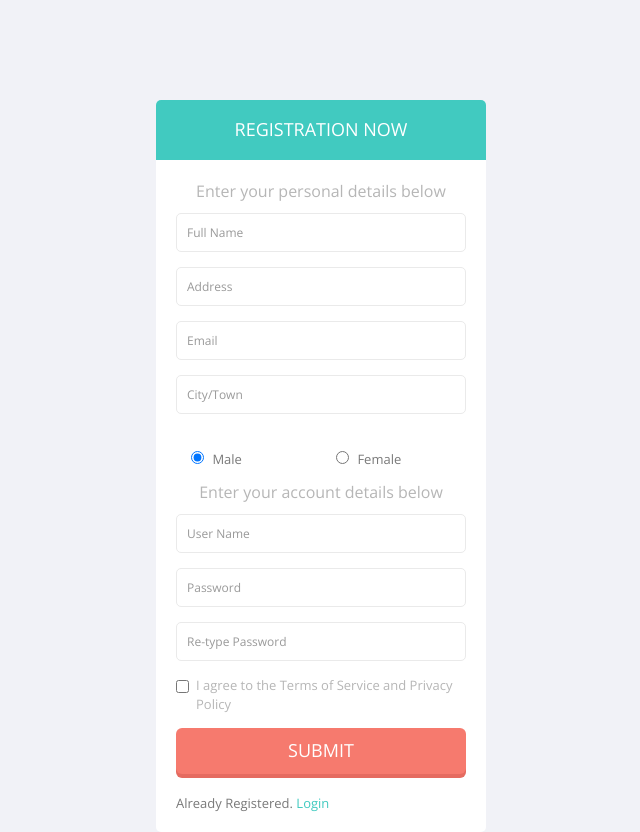
After one commit to qod7/bhancha, a Django app: page /signup/ in a window 1280 px wide. The commit adds this page. Shown: the whole page, without its empty margins (319-959 px from the left). Run offline with Django 3.2, Linux system fonts and the light colour scheme.

Commit message:
Signup page

```diff
--- a/mainapp/templates/mainapp/login.html
+++ b/mainapp/templates/mainapp/login.html
@@ -17,7 +17,7 @@
         <button class="btn btn-lg btn-login btn-block" type="submit">Sign in</button>
         <div class="registration">
             Don't have an account yet?
-            <a class="" href="">
+            <a class="" href="{% url 'signup' %}">
                 Create an account
             </a>
         </div>
--- /dev/null
+++ b/mainapp/templates/mainapp/signup.html
@@ -0,0 +1,40 @@
+{% extends "mainapp/base.html" %}
+
+{% block content %}
+<div class="container">
+	<form class="form-signin" action="index.html">
+		<h2 class="form-signin-heading">registration now</h2>
+		<div class="login-wrap">
+		    <p>Enter your personal details below</p>
+		    <input type="text" class="form-control" placeholder="Full Name" autofocus>
+		    <input type="text" class="form-control" placeholder="Address" autofocus>
+		    <input type="text" class="form-control" placeholder="Email" autofocus>
+		    <input type="text" class="form-control" placeholder="City/Town" autofocus>
+		    <div class="radios">
+		        <label class="label_radio col-lg-6 col-sm-6" for="radio-01">
+		            <input name="sample-radio" id="radio-01" value="1" type="radio" checked /> Male
+		        </label>
+		        <label class="label_radio col-lg-6 col-sm-6" for="radio-02">
+		            <input name="sample-radio" id="radio-02" value="1" type="radio" /> Female
+		        </label>
+		    </div>
+
+		    <p> Enter your account details below</p>
+		    <input type="text" class="form-control" placeholder="User Name" autofocus>
+		    <input type="password" class="form-control" placeholder="Password">
+		    <input type="password" class="form-control" placeholder="Re-type Password">
+		    <label class="checkbox">
+		        <input type="checkbox" value="agree this condition"> I agree to the Terms of Service and Privacy Policy
+		    </label>
+		    <button class="btn btn-lg btn-login btn-block" type="submit">Submit</button>
+
+		    <div class="registration">
+		        Already Registered.
+		        <a class="" href="{% url 'login' %}">
+		            Login
+		        </a>
+		    </div>
+		</div>
+	</form>
+</div>
+{% endblock %}
--- a/mainapp/urls.py
+++ b/mainapp/urls.py
@@ -5,4 +5,5 @@ urlpatterns = patterns('',
 	url(r'^$', views.index, name='index'),
 	url(r'^home/', views.home, name='home'),
 	url(r'^login/', views.login, name='login'),
+	url(r'^signup/', views.signup, name='signup'),
 	)
--- a/mainapp/views.py
+++ b/mainapp/views.py
@@ -10,3 +10,6 @@ def login(request):
 
 def home(request):
 	return render(request,'mainapp/home.html')
+
+def signup(request):
+	return render(request,'mainapp/signup.html')
```
